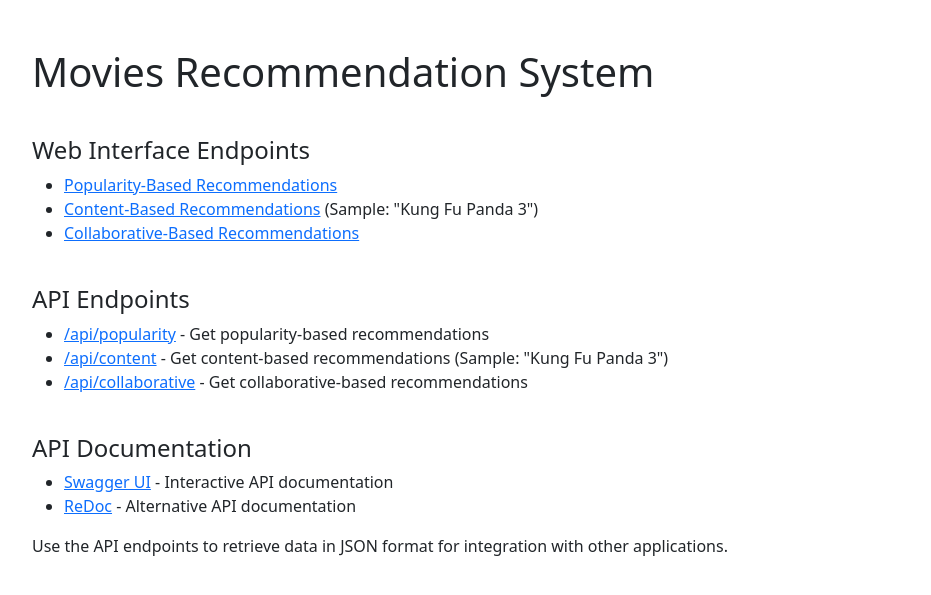
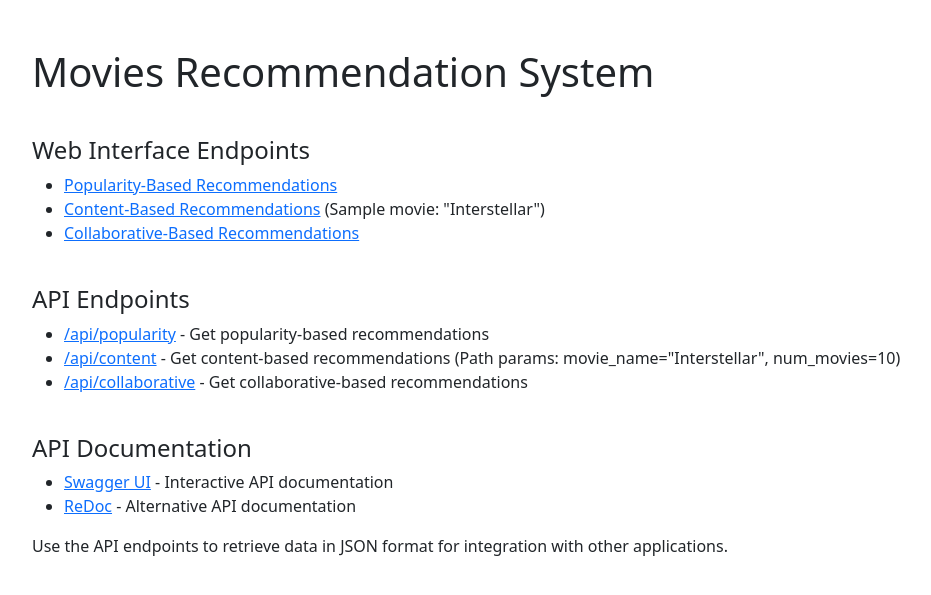
Before and after one commit to kalinpetrovbg/Movies-Recommendation-System, a FastAPI app: page / in a window 1280 px wide. Shown: the top 595 px of the page, without its empty margins (50-981 px from the left). Run offline with FastAPI, Linux system fonts and the light colour scheme; parts of the project's set-up code (start-up, migrations or seed data) failed here and were passed over.

Commit message:
switch the sample movie to Interstellar

```diff
--- a/main.py
+++ b/main.py
@@ -58,14 +58,14 @@ async def popularity_api():
 
 
 @app.get(
-    "/api/content/{movie_name}",
+    "/api/content/{movie_name}/{num_movies}",
     response_model=list[ContentBasedModel],
     tags=["api"],
 )
-async def content_api(movie_name: str):
+async def content_api(movie_name: str, num_movies: int):
     try:
         con_movies = content_data.get_movies_api_data(
-            movie_name, number_of_movies=10
+            movie_name, num_movies
         )
     except IndexError:
         raise HTTPException(status_code=404, detail=f"Movie '{movie_name}' not found.")
--- a/templates/home.html
+++ b/templates/home.html
@@ -17,7 +17,7 @@
         <h4>Web Interface Endpoints</h4>
         <ul>
             <li><a href="/popularity">Popularity-Based Recommendations</a></li>
-            <li><a href="/content/Kung Fu Panda 3">Content-Based Recommendations</a> (Sample: "Kung Fu Panda 3")</li>
+            <li><a href="/content/Interstellar">Content-Based Recommendations</a> (Sample movie: "Interstellar")</li>
             <li><a href="/collaborative">Collaborative-Based Recommendations</a> </li>
 
         </ul>
@@ -25,7 +25,7 @@
         <h4>API Endpoints</h4>
         <ul>
             <li><a href="/api/popularity">/api/popularity</a> - Get popularity-based recommendations</li>
-            <li><a href="/api/content/Kung Fu Panda 3">/api/content</a> - Get content-based recommendations (Sample: "Kung Fu Panda 3")</li>
+            <li><a href="/api/content/Interstellar/10">/api/content</a> - Get content-based recommendations (Path params: movie_name="Interstellar", num_movies=10)</li>
             <li><a href="/api/collaborative">/api/collaborative</a> - Get collaborative-based recommendations</li>
         </ul>
 
```
